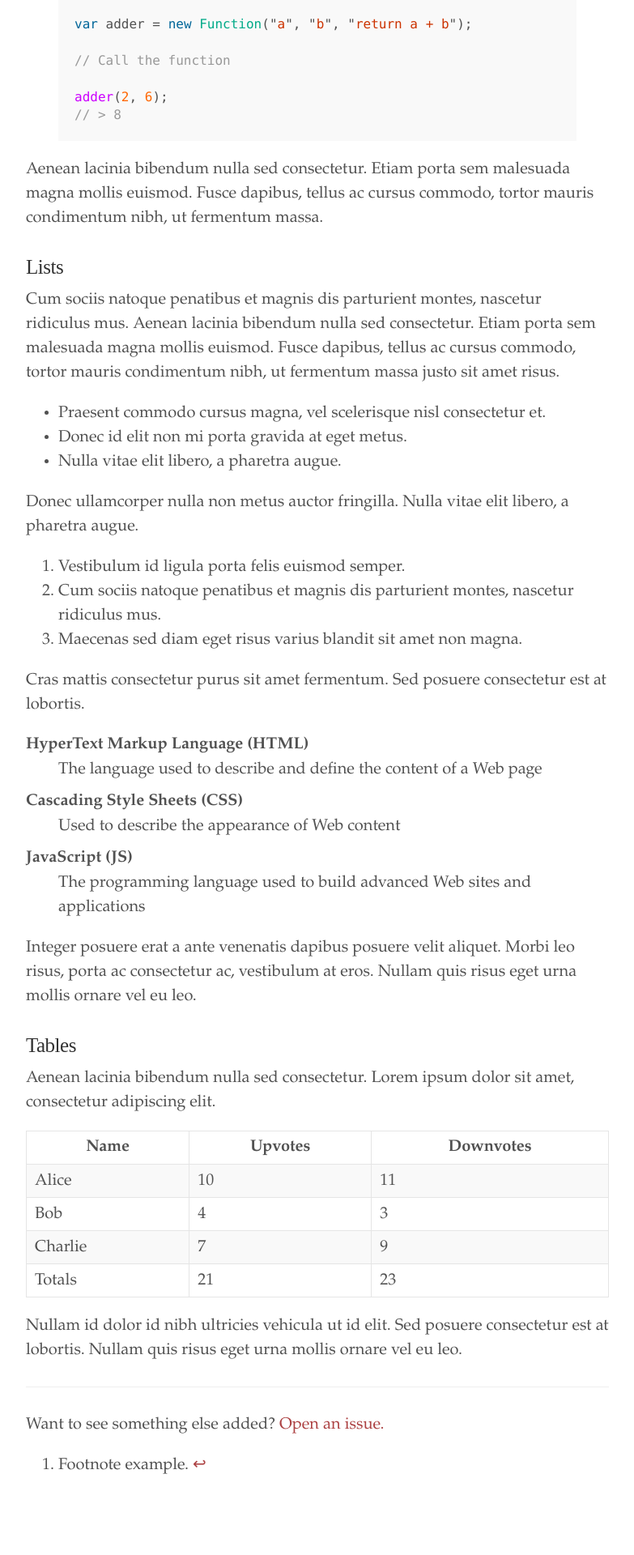
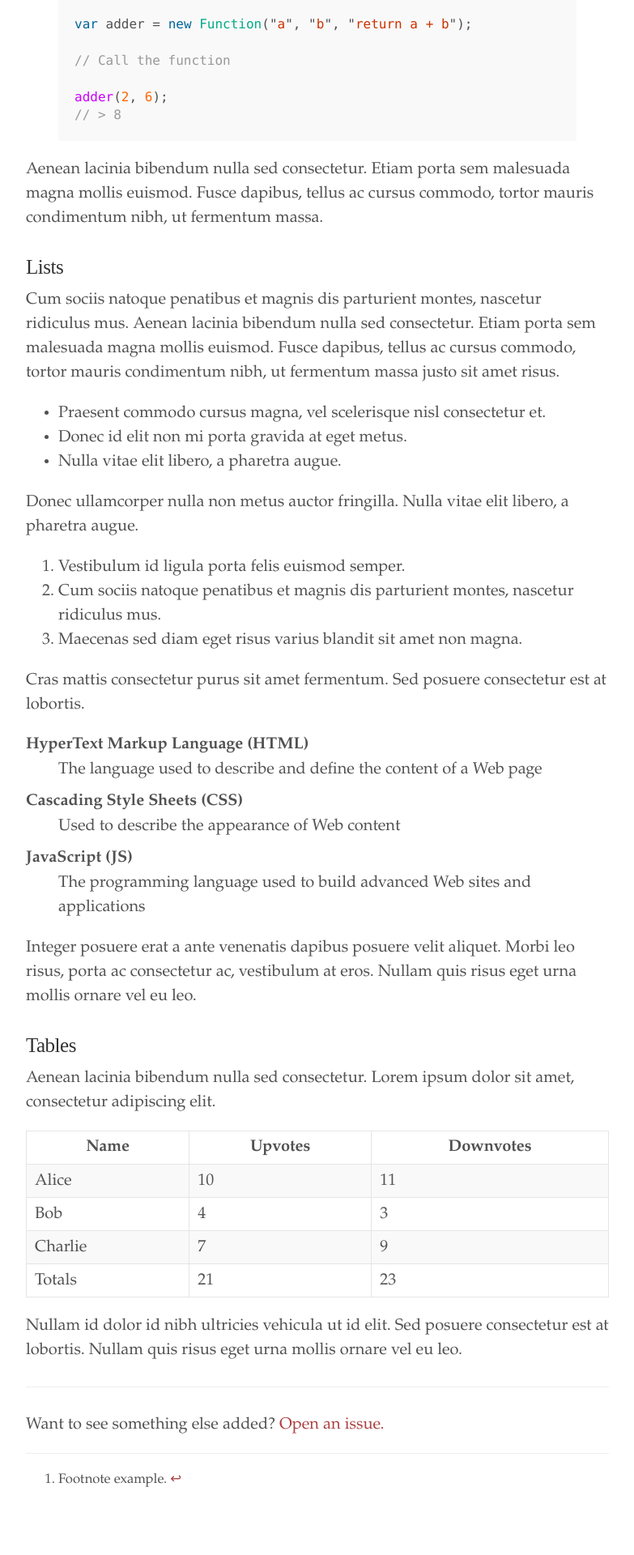
Before and after one commit to ravicious/ravicious.github.io, a Jekyll site: the page built from _posts/2014-01-01-example-content.md, in a window 1280 px wide. Shown: the part 1603-3523 px from the top of the page at 81% size, without its empty margins (248-1031 px from the left). Built offline with Jekyll 4.4.1, drawn with Linux system fonts in a browser that asks for light colours; some web fonts are replaced.

Commit message:
Make footnotes smaller

```diff
--- a/css/poole.css
+++ b/css/poole.css
@@ -411,6 +411,12 @@ a.pagination-item:hover {
   background-color: #f5f5f5;
 }
 
+.footnotes {
+  font-size: smaller;
+  padding-top: 1rem;
+  border-top: 1px solid #eee;
+}
+
 @media (min-width: 30em) {
   .pagination {
     margin: 3rem 0;
```
